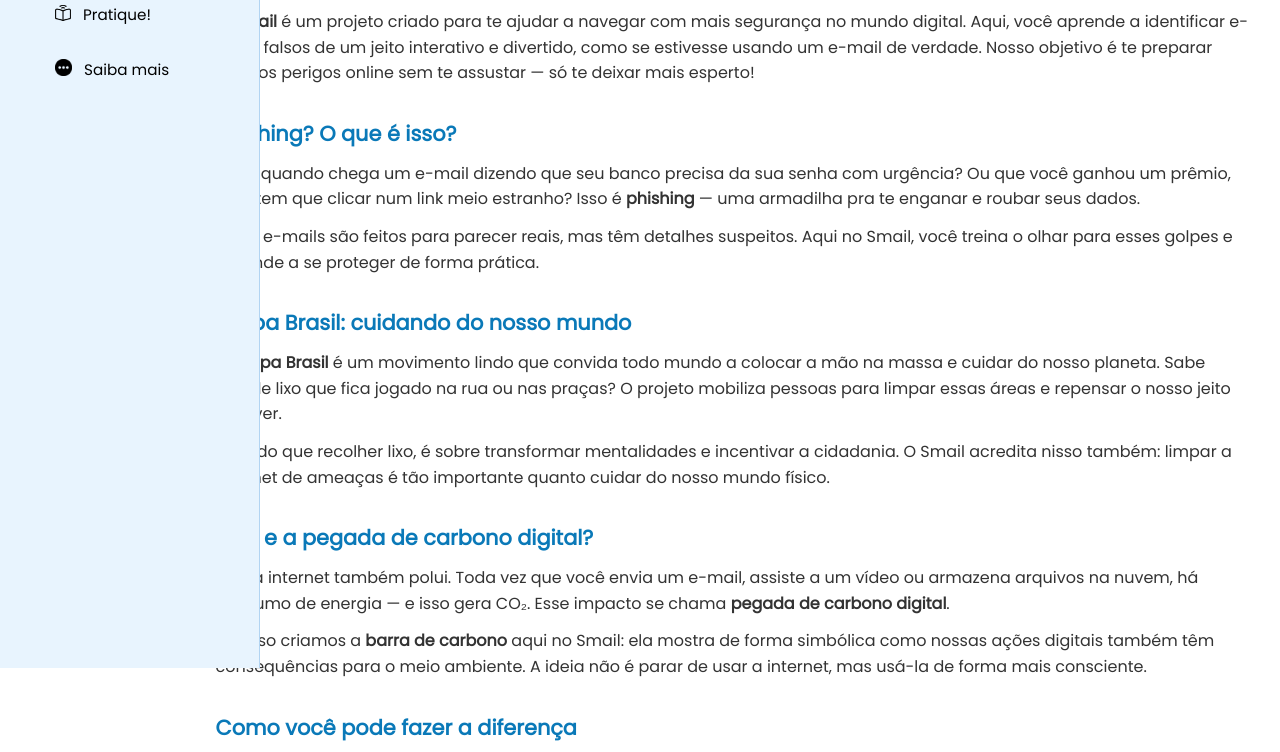
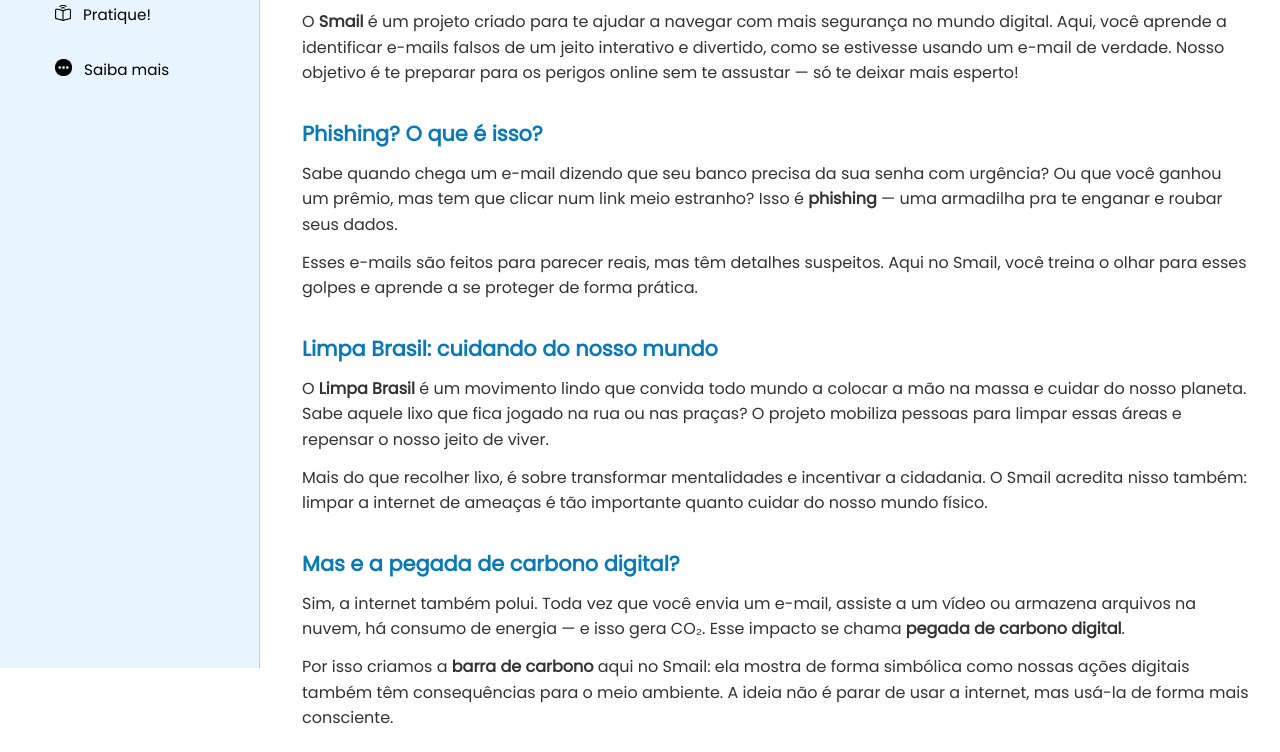
Before and after one commit to LissJ/ext_univ_ofc, a plain HTML site: page pages/saiba.html in a window 1280 px wide. Shown: the part 132-884 px from the top of the page. Drawn offline with Linux system fonts and the light colour scheme; files whose address does not match are found by name.

Commit message:
distancia p/ todas as telas

```diff
--- a/pages/css/pratique.css
+++ b/pages/css/pratique.css
@@ -16,7 +16,7 @@ body {
 /* Estilos específicos para o modo prática */
 
 .main-content {
-    margin-left: 13.5%;
+    margin-left: 16rem;
     flex-grow: 1;
     display: flex;
     flex-direction: column;
--- a/pages/css/saiba.css
+++ b/pages/css/saiba.css
@@ -16,7 +16,7 @@
     color: #333;
     background-color: #fff;
     max-width: 1300px;
-    margin-left: 14.5%;
+    margin-left: 17rem;
     margin-bottom: 50px;
     /* margin: 0 auto; */
 }
```
